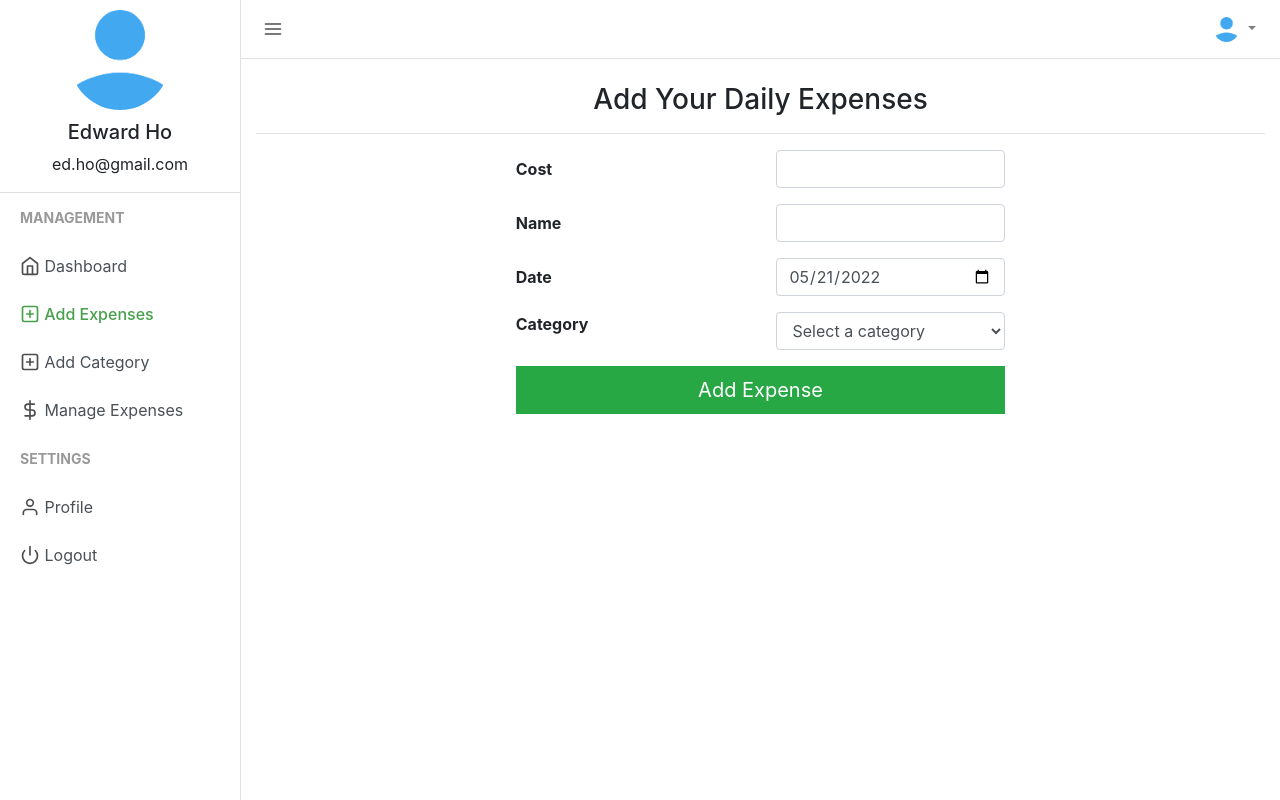
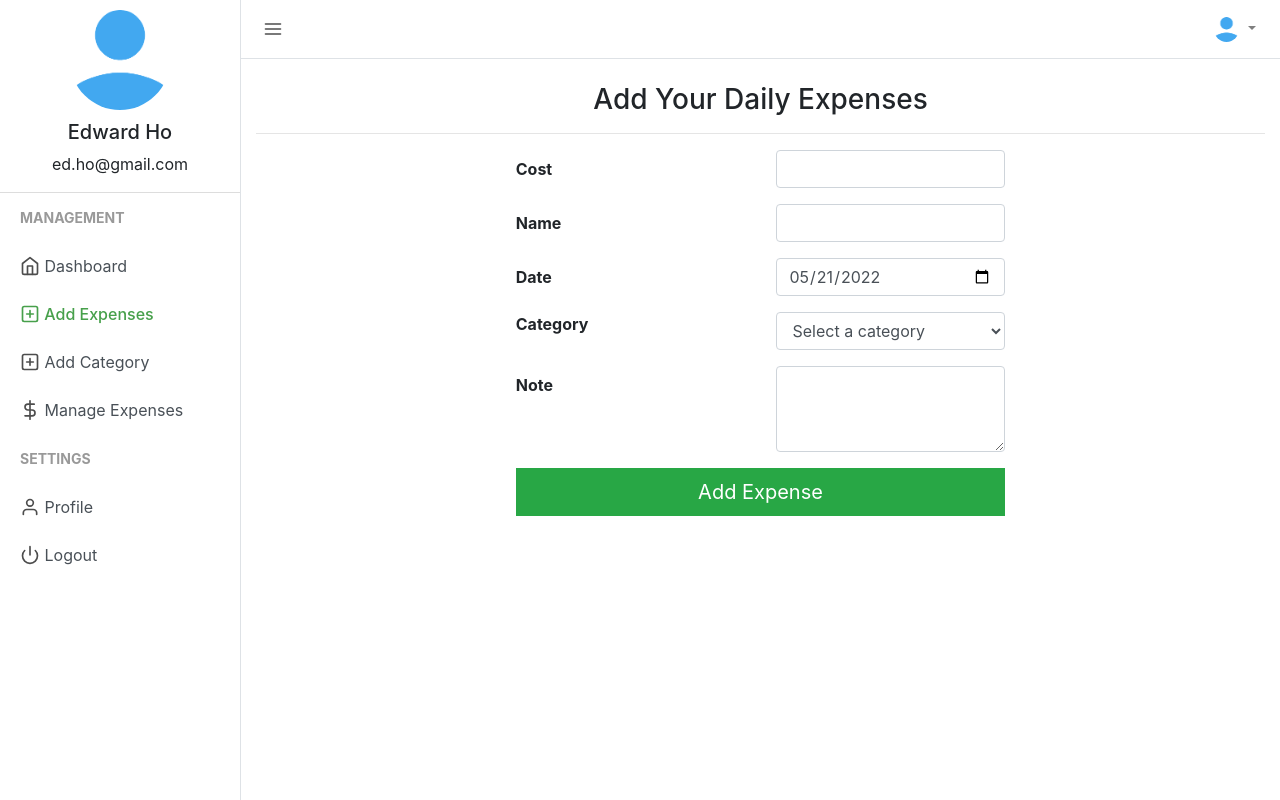
Before and after one commit to albertho425/php-mysql-finance-app, a PHP site: page /add_expense.php in a window 1280 px wide. Run offline with PHP 8.4, Linux system fonts and the light colour scheme; a user stored in the database is signed in; data comes from the database, SQL or seed files in the repository.

Commit message:
Add expense note

```diff
--- a/add_expense.php
+++ b/add_expense.php
@@ -13,15 +13,17 @@ $update = false;
 $del = false;
 $expenseamount = "";
 $expensename = "";
+$expensenote = "";
 $expensedate = date("Y-m-d");
-$expensecategory = "Entertainment";
+$expensecategory = "";
 if (isset($_POST['add'])) {
     $expenseamount = $_POST['expenseamount'];
     $expensedate = $_POST['expensedate'];
     $expensecategory = $_POST['expensecategory'];
     $expensename = $_POST['expensename'];
+    $expensenote = $_POST['expensenote'];
 
-    $expenses = "INSERT INTO expenses (user_id, expense,expensedate,expensecategory,expensename) VALUES ('$userid', '$expenseamount','$expensedate','$expensecategory','$expensename')";
+    $expenses = "INSERT INTO expenses (user_id, expense,expensedate,expensecategory,expensename,expensenote) VALUES ('$userid', '$expenseamount','$expensedate','$expensecategory','$expensename','$expensenote')";
     $result = mysqli_query($con, $expenses) or die("Error in insertion!");
     header('location: add_expense.php');
 }
@@ -32,8 +34,9 @@ if (isset($_POST['update'])) {
     $expensedate = $_POST['expensedate'];
     $expensecategory = $_POST['expensecategory'];
     $expensename = $_POST['expensename'];
+    $expensenote = $_POST['expensenote'];
 
-    $sql = "UPDATE expenses SET expense='$expenseamount', expensedate='$expensedate', expensecategory='$expensecategory', expensename='$expensename' WHERE user_id='$userid' AND expense_id='$id'";
+    $sql = "UPDATE expenses SET expense='$expenseamount', expensedate='$expensedate', expensecategory='$expensecategory', expensename='$expensename' expensenote='$expensenote' WHERE user_id='$userid' AND expense_id='$id'";
     if (mysqli_query($con, $sql)) {
         echo "Records were updated successfully.";
     } else {
@@ -48,8 +51,9 @@ if (isset($_POST['update'])) {
     $expensedate = $_POST['expensedate'];
     $expensecategory = $_POST['expensecategory'];
     $expensename = $_POST['expensename'];
+    $expensenote = $_POST['expensenote'];
 
-    $sql = "UPDATE expenses SET expense='$expenseamount', expensedate='$expensedate', expensecategory='$expensecategory', expensename='$expensename', WHERE user_id='$userid' AND expense_id='$id'";
+    $sql = "UPDATE expenses SET expense='$expenseamount', expensedate='$expensedate', expensecategory='$expensecategory', expensename='$expensename', expensenote='$expensenote' WHERE user_id='$userid' AND expense_id='$id'";
     if (mysqli_query($con, $sql)) {
         echo "Records were updated successfully.";
     } else {
@@ -64,6 +68,7 @@ if (isset($_POST['delete'])) {
     $expensedate = $_POST['expensedate'];
     $expensecategory = $_POST['expensecategory'];
     $expensename = $_POST['expensename'];
+    $expensenote = $_POST['expensenote'];
 
 
     $sql = "DELETE FROM expenses WHERE user_id='$userid' AND expense_id='$id'";
@@ -85,6 +90,7 @@ if (isset($_GET['edit'])) {
         $expensedate = $n['expensedate'];
         $expensecategory = $n['expensecategory'];
         $expensename = $n['expensename'];
+        $expensenote = $n['expensenote'];
     } else {
         echo ("WARNING: AUTHORIZATION ERROR: Trying to Access Unauthorized data");
     }
@@ -101,6 +107,7 @@ if (isset($_GET['delete'])) {
         $expensedate = $n['expensedate'];
         $expensecategory = $n['expensecategory'];
         $expensename = $n['expensename'];
+        $expensenote = $n['expensenote'];
     } else {
         echo ("WARNING: AUTHORIZATION ERROR: Trying to Access Unauthorized data");
     }
@@ -202,6 +209,7 @@ if (isset($_GET['delete'])) {
                                         <select class="form-control" name="expensecategory" required>
 
                                             <option value="none" selected>Select a category</option>
+                                            <option value="Health"<?php if($expensecategory == "Health"){ echo " selected='selected'"; } ?>>Health </option>
                                             <option value="Food"<?php if($expensecategory == "Food"){ echo " selected='selected'"; } ?>>Food </option>
                                             <option value="Fun"<?php if($expensecategory == "Fun"){ echo " selected='selected'"; } ?>>Fun </option>
 
@@ -215,6 +223,13 @@ if (isset($_GET['delete'])) {
                                      </div>
                                  </div>
                              </fieldset>
+
+                             <div class="form-group row">
+                                <label for="expensenote" class="col-sm-6 col-form-label"><b>Note</b></label>
+                                <div class="col-md-6">
+                                    <textarea class="form-control" id="expensenote" rows="3" value="<?php echo $expensenote;  ?>"></textarea>
+                                </div>
+                            </div>
 
                             <div class="form-group row">
                                 <div class="col-md-12 text-right">
```
